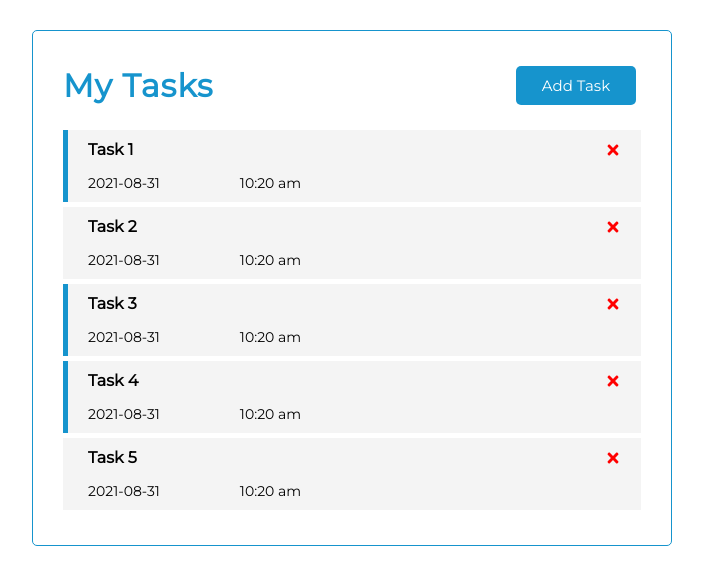
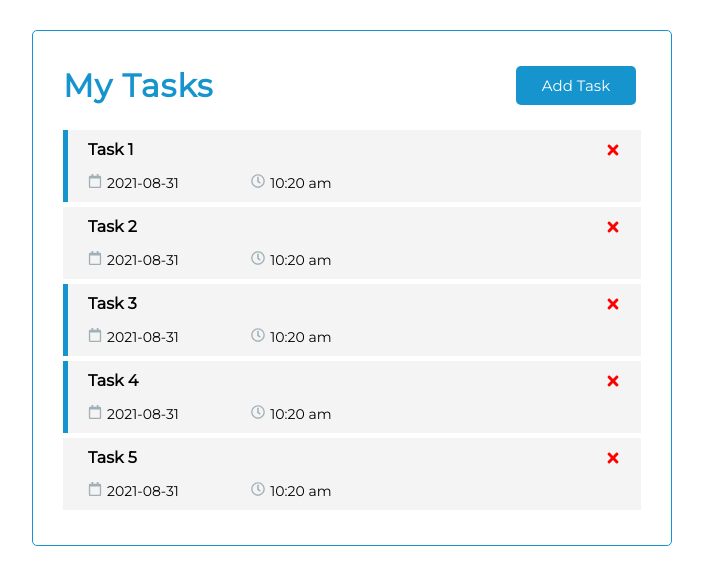
Before and after one commit to AnnSaid/tasks-reactjs-app, a React (Create React App) app: page / in a window 1280 px wide. Shown: the top 584 px of the page, without its empty margins (288-991 px from the left). Built offline with nearby package versions, Linux system fonts and the light colour scheme; the HTML template or start-up script is replaced by a standard one.

Commit message:
Update Task.js

```diff
--- a/src/components/Task.js
+++ b/src/components/Task.js
@@ -1,4 +1,6 @@
 import { FaTimes } from "react-icons/fa";
+import { FaRegCalendar } from "react-icons/fa";
+import { FaRegClock } from "react-icons/fa";
 const Task = ({ task, onDelete, onToggle }) => {
   return (
     <div
@@ -13,8 +15,14 @@ const Task = ({ task, onDelete, onToggle }) => {
         />
       </p>
       <div class="date-time">
-        <p className="task-time">{task.day}</p>
-        <p className="task-clock">{task.time} am </p>
+        <p className="task-time">
+          <FaRegCalendar className="icon" />
+          {task.day}
+        </p>
+        <p className="task-clock">
+          <FaRegClock className="icon" />
+          {task.time} am{" "}
+        </p>
       </div>
     </div>
   );
```
